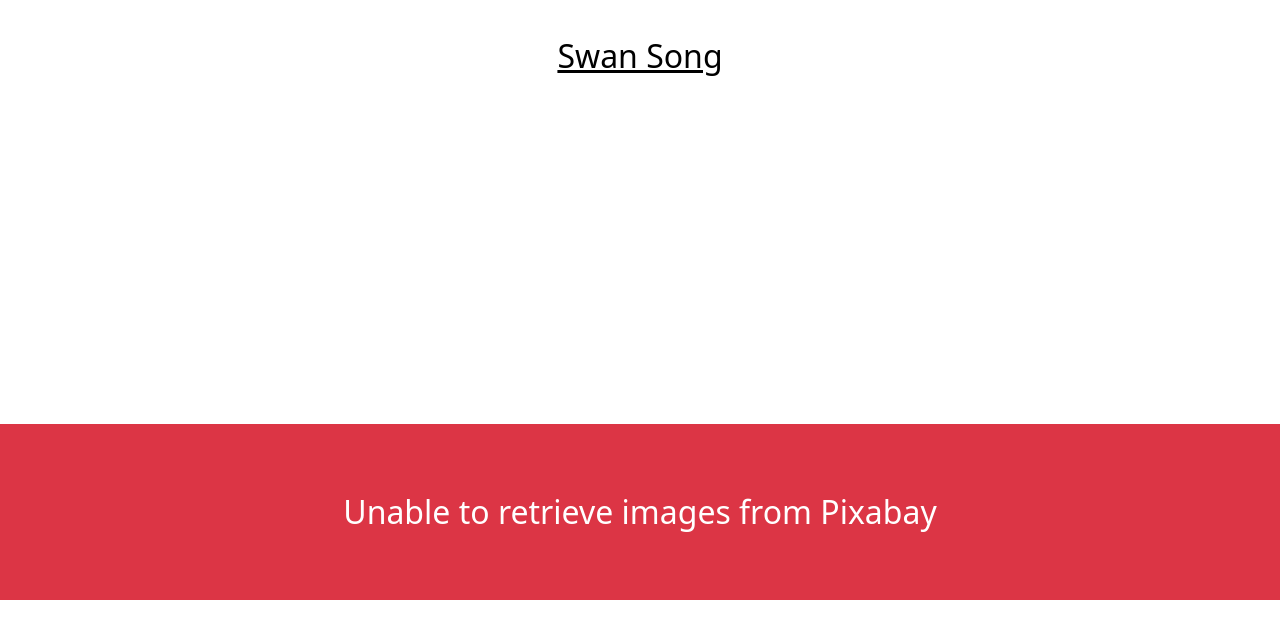
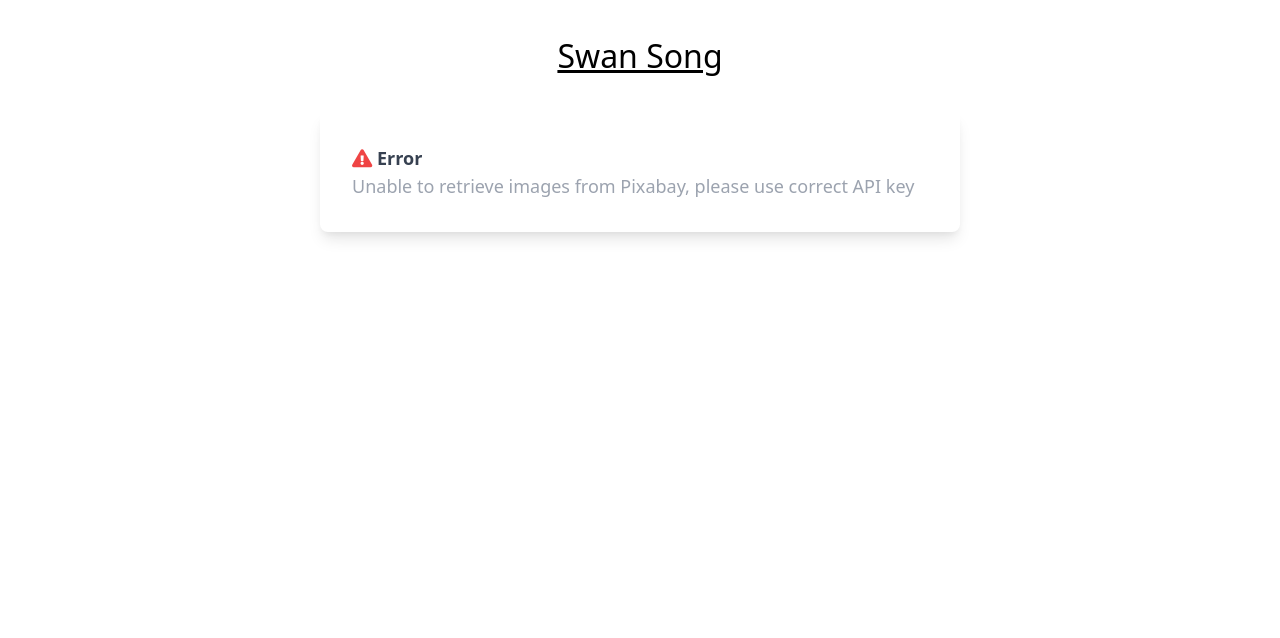
Before and after one commit to railsstudent/image-gallery-native-js, a website: page src/index.html in a window 1280 px wide. Drawn offline with nearby package versions, Linux system fonts and the light colour scheme; files that its build step writes are made by us from their sources; no server answers.

Commit message:
refactor:  display error message in modal

```diff
--- a/src/index.html
+++ b/src/index.html
@@ -3,6 +3,7 @@
         <meta charset="utf-8" />
         <title>Image Gallery</title>
         <meta name="viewport" content="width=device-width, initial-scale=1" />
+        <link rel="stylesheet" href="https://pro.fontawesome.com/releases/v5.10.0/css/all.css" integrity="sha384-AYmEC3Yw5cVb3ZcuHtOA93w35dYTsvhLPVnYs9eStHfGJvOvKxVfELGroGkvsg+p" crossorigin="anonymous"/>
         <link href="css/tailwind.css" type="text/css" rel="stylesheet" />
         <link href="css/style.css" type="text/css" rel="stylesheet" />
         <script src="https://polyfill.io/v2/polyfill.min.js?features=Promise"></script>
@@ -13,8 +14,16 @@
             <p class="text-center text-2rem underline">Swan Song</p>
         </div>
         <div id="container" class="flex flex-wrap justify-center min-h-screen"></div>
-        <div id="msgPanel">
-            <div class="description">Unable to retrieve images from Pixabay</div>
+        <div id="msgPanel" class="msg-panel">
+            <div class="my-0 mx-auto p-8 rounded-lg shadow-lg md:w-1/2 sm:w-full text-lg">
+                <div>
+                    <i class="fa fa-exclamation-triangle text-red-500"></i>
+                    <span class="font-bold text-gray-700">Error</span>
+                </div>
+                <div class="text-gray-400">
+                    Unable to retrieve images from Pixabay, please use correct API key
+                </div>
+            </div>
         </div>
         <div class="modal">
             <div class="modal-content font-sans text-black">
--- a/src/scss/style.scss
+++ b/src/scss/style.scss
@@ -23,20 +23,6 @@
     height: 400px;
 }
 
-#msgPanel {
-    display: none;
-    width: 100vw;
-    height: 100vh;
-
-    &.show {
-        display: flex;
-        align-items: center;
-    }
-
-    .description {
-        width: 100%;
-        font-size: $fontSize;
-        text-align: center;
-        @include roundBox(5%, 0, #dc3545!important, 0, 0, #fff);
-    }
+.msg-panel {
+    height: calc(100vh - 120px);
 }
```
Also changed, not shown: src/scss/tailwind.css.
